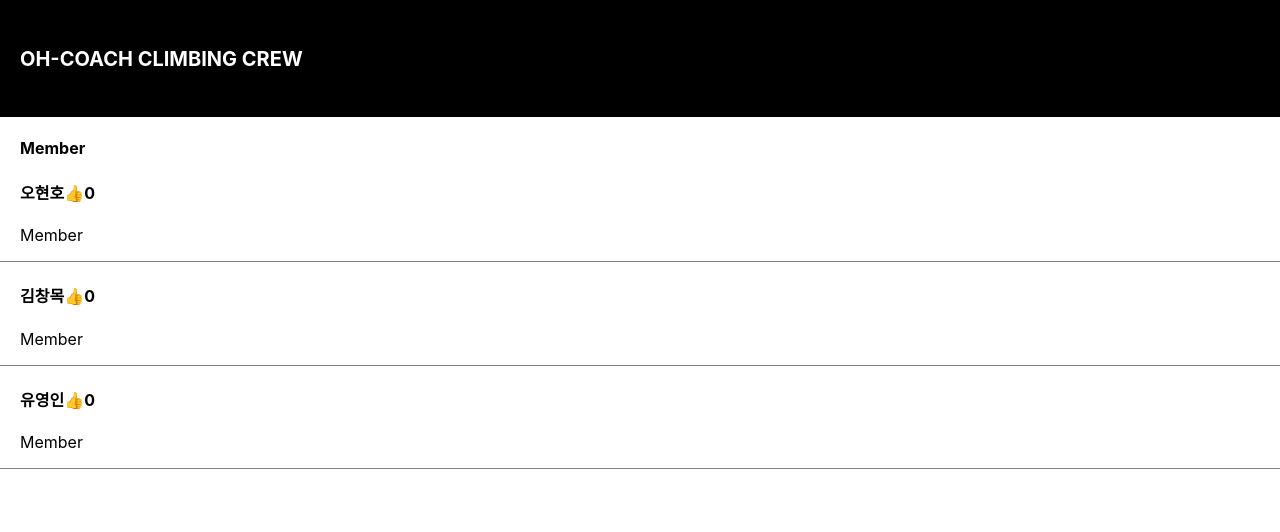
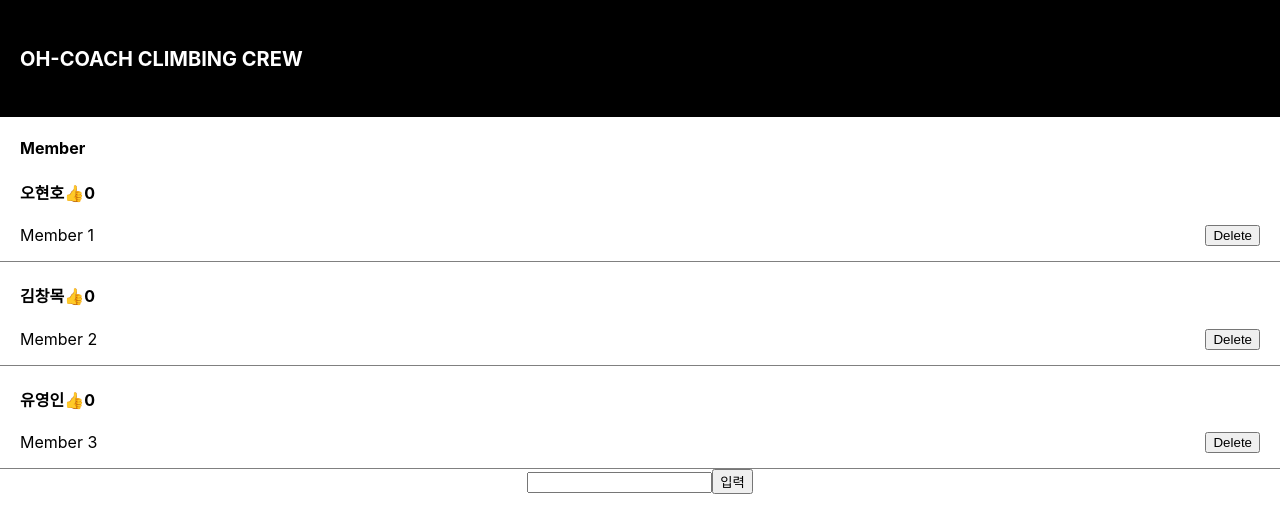
Before and after one commit to Ricardokim94/blog, a React (Create React App) app: page / in a window 1280 px wide. Shown: the top 532 px of the page. Built offline with nearby package versions, Linux system fonts and the light colour scheme.

Commit message:
input 테그 사용, 버튼으로 값 넣어보기

```diff
--- a/src/App.js
+++ b/src/App.js
@@ -11,6 +11,8 @@ function App() {
   let [count, changeCount] = useState([0, 0, 0]); //최고 카운트수
   let [modal, setModal] = useState(false); //Modal창 초기값 false로 줌.
   let [modalIndex, setModalIndex] = useState(null); // Modal에 해당하는 인덱스
+  let [userWrite, changeUserWrite]= useState('');
+
 
   const openModal = (index) => {
     setModalIndex(index);
@@ -38,9 +40,18 @@ function App() {
               changeCount(copy);
             }}>👍</span>{count[index]}
           </h4>
-          <p>Member</p>
+          {/* 삭제 */}
+          <p>Member {index +1} <button style={{ float: 'right', marginRight: '20px' }}> Delete</button> </p>
+
         </div>
       ))}
+
+      {/* input tag 사용해서 사용자 입력 값 넣기 */}
+      <input onChange={(e)=> {
+        console.log(e.target.value);
+        console.log(userWrite);
+      }}/>
+      <button> 입력</button>
 
       {modal && <Modal memChange={memChange} mem={mem[modalIndex]} index={modalIndex}/>}
 
@@ -55,7 +66,6 @@ function Modal(props) {
       <h4>{props.mem}</h4>
       <p>날짜</p>
       <p>상세내용</p>
-      <button>글 수정</button>
     </div>
   )
 }
```
Also changed, not shown: studyMemo.txt.
